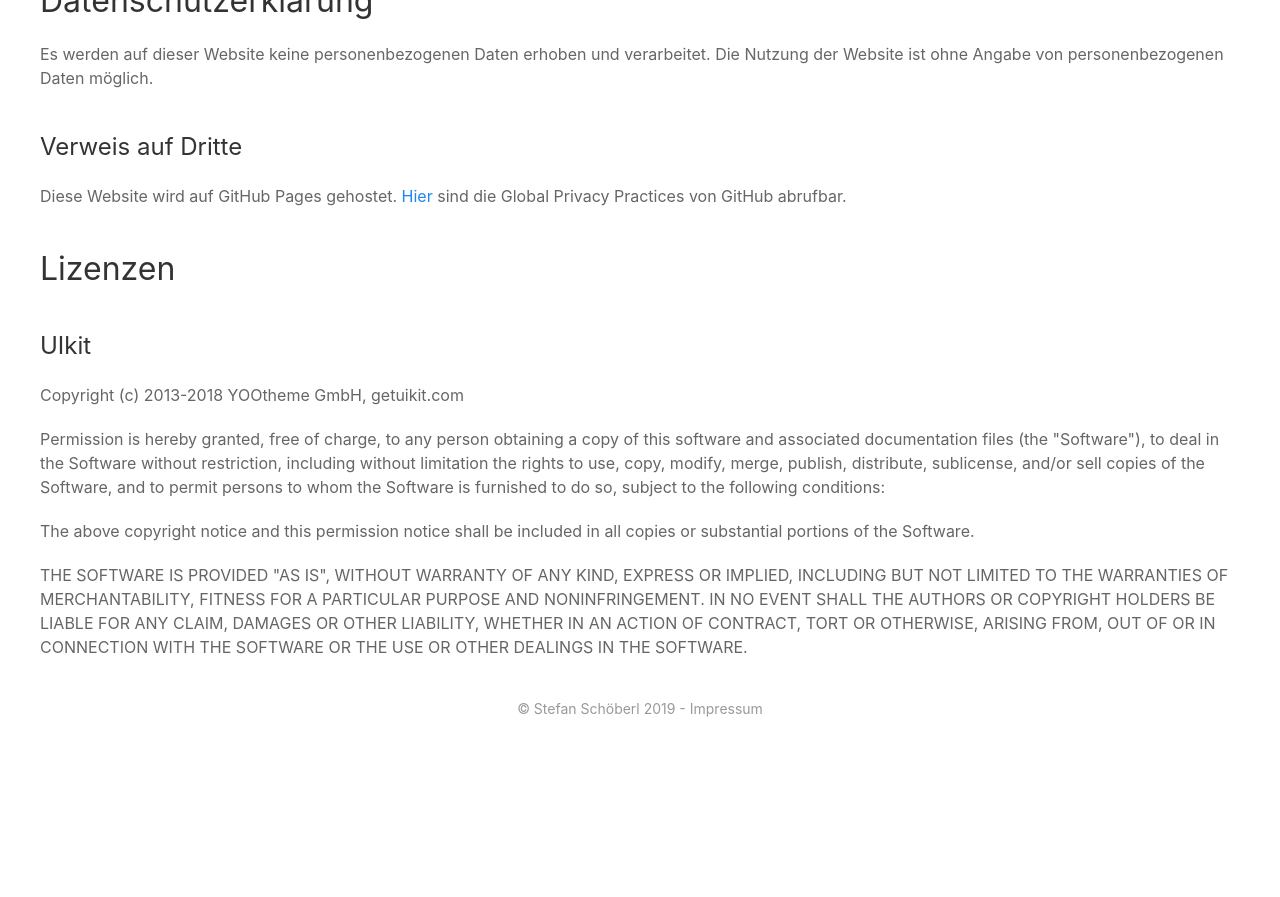
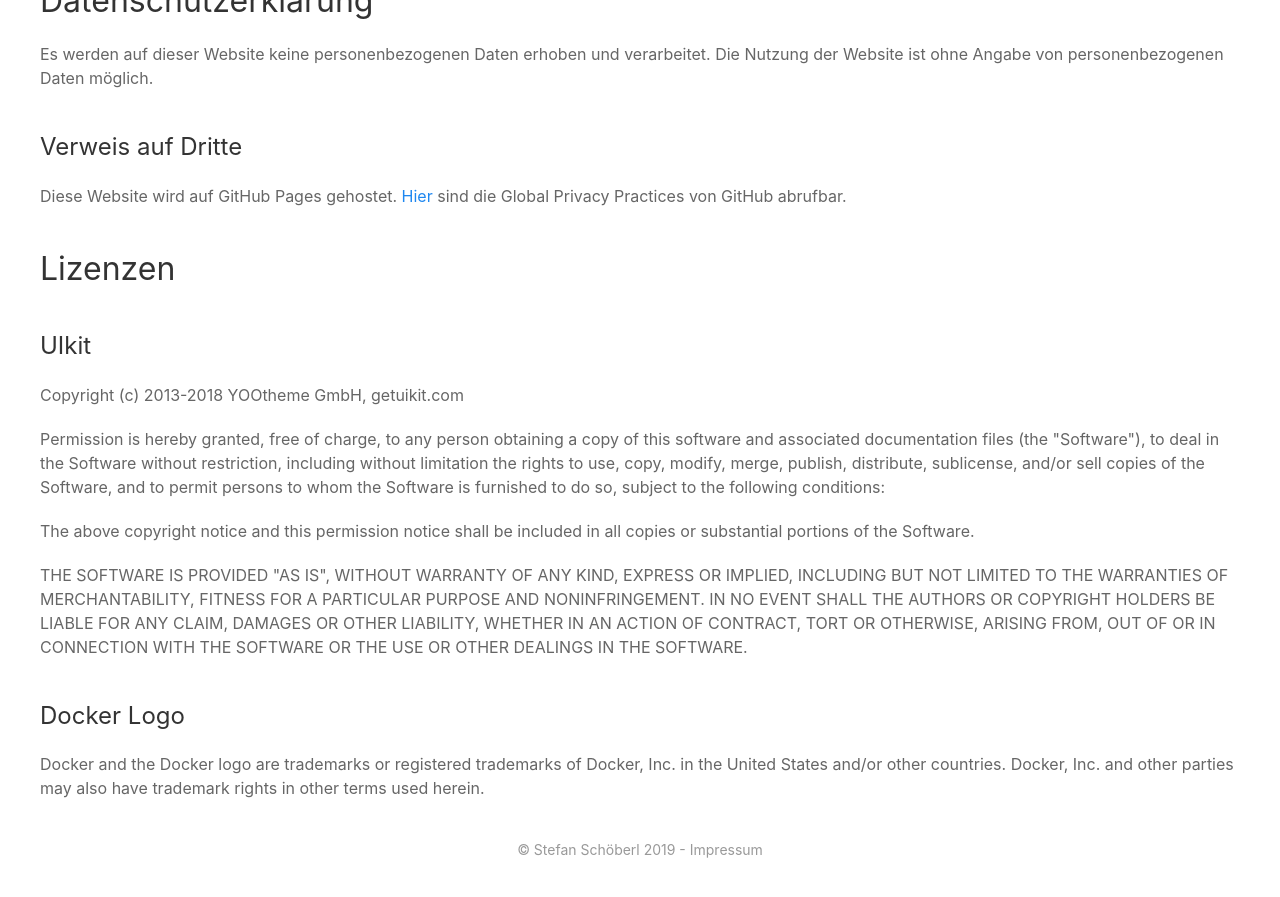
Before and after one commit to stefanschoeberl/stefanschoeberl.github.io, a Jekyll site: the page built from imprint.html, in a window 1280 px wide and 900 px high, scrolled down 958 px. Shown: the top 897 px of the window. Built offline with Jekyll 4.4.1, drawn with Linux system fonts in a browser that asks for light colours; before the commit the page ends 1716 px from its top, so only the background shows below that.

```diff
--- a/imprint.html
+++ b/imprint.html
@@ -35,3 +35,6 @@
 <p>Permission is hereby granted, free of charge, to any person obtaining a copy of this software and associated documentation files (the "Software"), to deal in the Software without restriction, including without limitation the rights to use, copy, modify, merge, publish, distribute, sublicense, and/or sell copies of the Software, and to permit persons to whom the Software is furnished to do so, subject to the following conditions:</p>
 <p>The above copyright notice and this permission notice shall be included in all copies or substantial portions of the Software.</p>
 <p>THE SOFTWARE IS PROVIDED "AS IS", WITHOUT WARRANTY OF ANY KIND, EXPRESS OR IMPLIED, INCLUDING BUT NOT LIMITED TO THE WARRANTIES OF MERCHANTABILITY, FITNESS FOR A PARTICULAR PURPOSE AND NONINFRINGEMENT. IN NO EVENT SHALL THE AUTHORS OR COPYRIGHT HOLDERS BE LIABLE FOR ANY CLAIM, DAMAGES OR OTHER LIABILITY, WHETHER IN AN ACTION OF CONTRACT, TORT OR OTHERWISE, ARISING FROM, OUT OF OR IN CONNECTION WITH THE SOFTWARE OR THE USE OR OTHER DEALINGS IN THE SOFTWARE.</p>
+
+<h3>Docker Logo</h3>
+<p>Docker and the Docker logo are trademarks or registered trademarks of Docker, Inc. in the United States and/or other countries. Docker, Inc. and other parties may also have trademark rights in other terms used herein.</p>
```
Also changed, not shown: _projects/docker-beginners-guide.md (added, +17 -0 lines), images/docker-beginners-guide-thumbnail.png (added).
